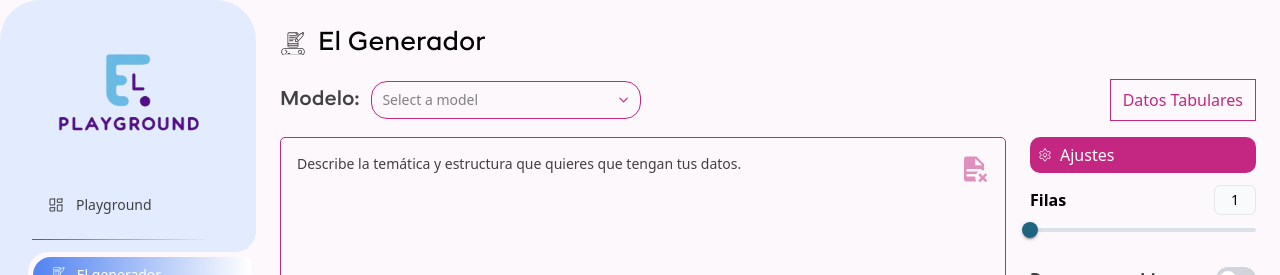
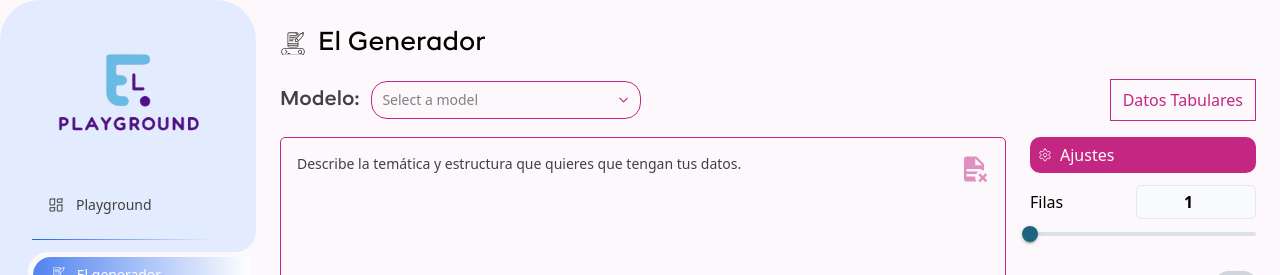
Before and after one commit to UO289137/TFG, a React (Create React App) app in the folder frontend/: page /generator in a window 1280 px wide. Shown: the top 275 px of the page. Built offline with nearby package versions, Linux system fonts and the light colour scheme.

Commit message:
Añadido spinner en el input de filas ya que solamente el slider no permitía suficiente precisión.

```diff
--- a/frontend/src/pages/Generator.tsx
+++ b/frontend/src/pages/Generator.tsx
@@ -433,12 +433,26 @@ const Generator: React.FC = () => {
           </span>
           <div className="mt-3">
             <div>
-              <span className="flex items-center justify-between md:text-base text-sm font-semibold">
-                Filas
-                <label className="p-1 bg-slate-50 rounded-md border lg:px-4 px-3 lg:py-1 py-0.8 lg:text-sm text-xs font-light">
-                  {rows}
+              <div className="flex items-center justify-between md:text-base text-sm font-semibold">
+                <label htmlFor="rowsInput" className="font-medium">
+                  Filas
                 </label>
-              </span>
+                <input
+                  id="rowsInput"
+                  type="number"
+                  value={rows}
+                  min={min}
+                  max={max}
+                  onChange={(e) => {
+                    const v = parseInt(e.target.value, 10);
+                    if (!isNaN(v)) {
+                      // fuerza al rango [min, max]
+                      setRows(Math.min(Math.max(v, min), max));
+                    }
+                  }}
+                  className="p-1 border bg-slate-50 rounded-md w-18 text-center"
+                />
+              </div>
               <Slider
                 value={rows}
                 onChange={handleRows}
```
